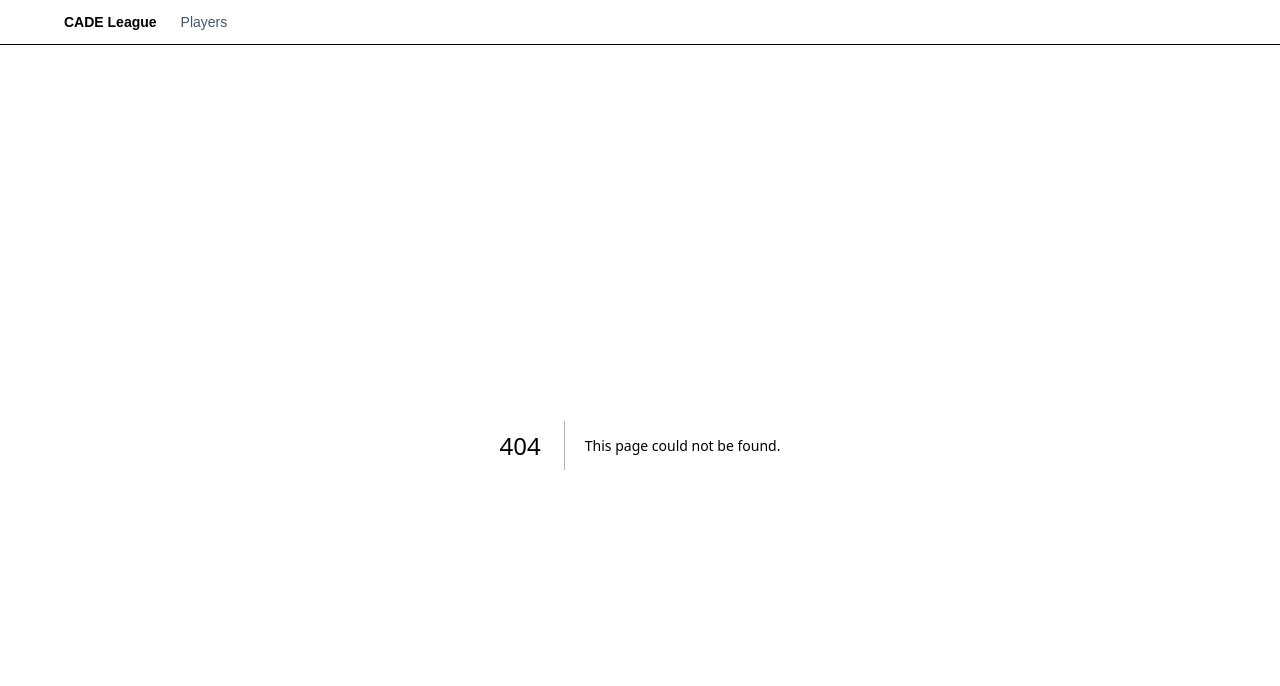
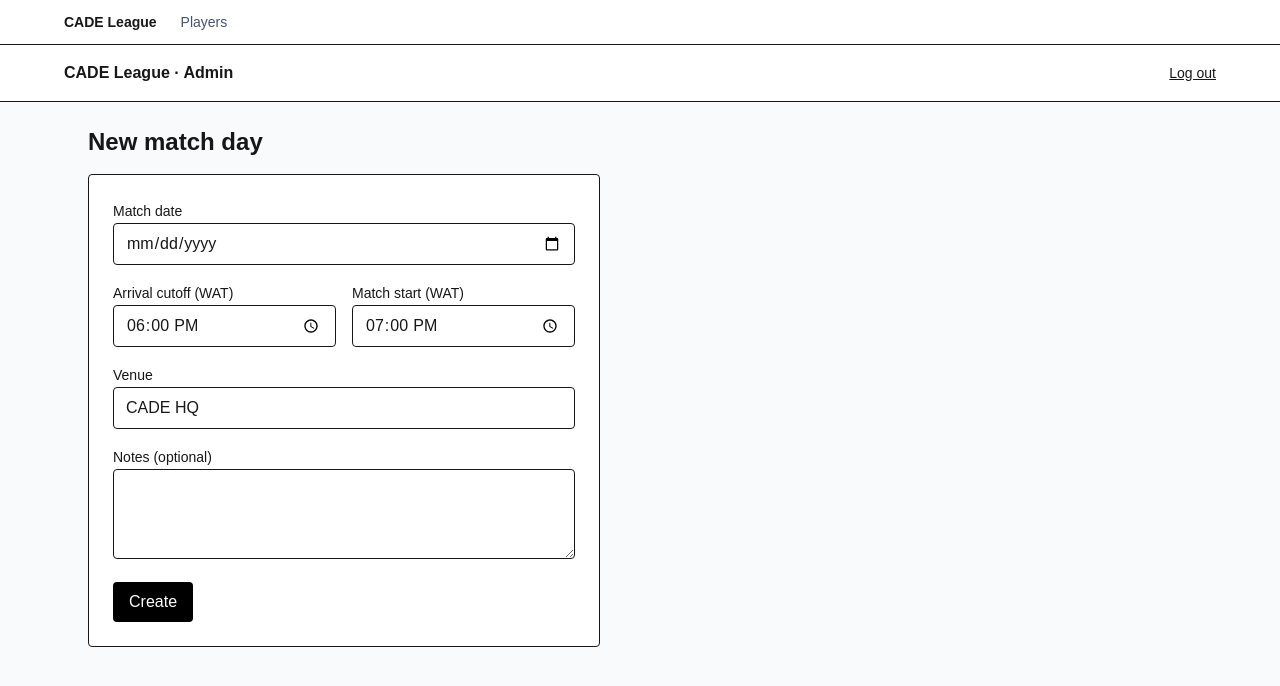
Before and after one commit to Layott/cade-league-platform, a Next.js app in the folder apps/web/: page /admin/match-days/new in a window 1280 px wide. Before the commit this address had no page. Shown: the top 686 px of the page. Built offline with nearby package versions, Linux system fonts and the light colour scheme.

Commit message:
feat(admin): /admin/match-days list + new match-day form

```diff
--- /dev/null
+++ b/apps/web/src/app/admin/match-days/new/actions.ts
@@ -0,0 +1,26 @@
+"use server";
+
+import { redirect } from "next/navigation";
+import { getServiceRoleSupabase } from "@/lib/supabase/service";
+import { createMatchDay } from "@/server/matches/match-days";
+
+export async function createMatchDayAction(formData: FormData) {
+  const sb = getServiceRoleSupabase();
+  const { data: season } = await sb
+    .from("seasons")
+    .select("id")
+    .is("deleted_at", null)
+    .eq("status", "active")
+    .maybeSingle();
+  if (!season) throw new Error("no active season configured");
+
+  const { id } = await createMatchDay(sb, {
+    seasonId: season.id,
+    matchDate: String(formData.get("matchDate") ?? ""),
+    arrivalCutoffTime: String(formData.get("arrivalCutoffTime") ?? ""),
+    matchStartTime: String(formData.get("matchStartTime") ?? ""),
+    venueName: String(formData.get("venueName") ?? ""),
+    notes: formData.get("notes") ? String(formData.get("notes")) : undefined,
+  });
+  redirect(`/admin/match-days/${id}`);
+}
--- /dev/null
+++ b/apps/web/src/app/admin/match-days/new/page.tsx
@@ -0,0 +1,59 @@
+import { createMatchDayAction } from "./actions";
+
+export default function NewMatchDayPage() {
+  return (
+    <div className="max-w-lg space-y-4">
+      <h2 className="text-2xl font-bold">New match day</h2>
+      <form action={createMatchDayAction} className="space-y-4 bg-white border rounded p-6">
+        <label className="block space-y-1">
+          <span className="text-sm">Match date</span>
+          <input
+            name="matchDate"
+            type="date"
+            required
+            className="w-full border rounded px-3 py-2"
+          />
+        </label>
+        <div className="grid grid-cols-2 gap-4">
+          <label className="block space-y-1">
+            <span className="text-sm">Arrival cutoff (WAT)</span>
+            <input
+              name="arrivalCutoffTime"
+              type="time"
+              required
+              defaultValue="18:00"
+              className="w-full border rounded px-3 py-2"
+            />
+          </label>
+          <label className="block space-y-1">
+            <span className="text-sm">Match start (WAT)</span>
+            <input
+              name="matchStartTime"
+              type="time"
+              required
+              defaultValue="19:00"
+              className="w-full border rounded px-3 py-2"
+            />
+          </label>
+        </div>
+        <label className="block space-y-1">
+          <span className="text-sm">Venue</span>
+          <input
+            name="venueName"
+            type="text"
+            required
+            defaultValue="CADE HQ"
+            className="w-full border rounded px-3 py-2"
+          />
+        </label>
+        <label className="block space-y-1">
+          <span className="text-sm">Notes (optional)</span>
+          <textarea name="notes" rows={3} className="w-full border rounded px-3 py-2" />
+        </label>
+        <button type="submit" className="bg-black text-white px-4 py-2 rounded">
+          Create
+        </button>
+      </form>
+    </div>
+  );
+}
--- /dev/null
+++ b/apps/web/src/app/admin/match-days/page.tsx
@@ -0,0 +1,68 @@
+import Link from "next/link";
+import { getServerSupabase } from "@/lib/supabase/server";
+import { listMatchDays } from "@/server/matches/match-days";
+import { formatWat } from "@/lib/time";
+
+export const dynamic = "force-dynamic";
+
+export default async function MatchDaysPage() {
+  const sb = await getServerSupabase();
+  const { data: season } = await sb
+    .from("seasons")
+    .select("id, year_range")
+    .is("deleted_at", null)
+    .eq("status", "active")
+    .maybeSingle();
+
+  const days = season ? await listMatchDays(sb, season.id) : [];
+
+  return (
+    <div className="space-y-6">
+      <div className="flex items-center justify-between">
+        <h2 className="text-2xl font-bold">Match Days</h2>
+        <Link
+          href="/admin/match-days/new"
+          className="bg-black text-white px-4 py-2 rounded text-sm"
+          data-testid="new-match-day-link"
+        >
+          + New match day
+        </Link>
+      </div>
+      <table className="w-full text-sm border bg-white">
+        <thead className="bg-slate-100">
+          <tr>
+            <th className="text-left p-2">Date</th>
+            <th className="text-left p-2">Venue</th>
+            <th className="text-left p-2">Status</th>
+            <th className="text-left p-2">Fixtures</th>
+            <th className="text-left p-2"></th>
+          </tr>
+        </thead>
+        <tbody>
+          {days.map((d) => (
+            <tr key={d.id} className="border-t">
+              <td className="p-2">
+                {formatWat(`${d.match_date}T00:00:00Z`, "EEE, MMM d yyyy")}
+              </td>
+              <td className="p-2">{d.venue_name}</td>
+              <td className="p-2">{d.status}</td>
+              <td className="p-2">{d.match_count}</td>
+              <td className="p-2">
+                <Link href={`/admin/match-days/${d.id}`} className="underline">
+                  Manage
+                </Link>
+              </td>
+            </tr>
+          ))}
+          {days.length === 0 ? (
+            <tr>
+              <td colSpan={5} className="p-4 text-center text-gray-500">
+                No match days yet. Click &quot;New match day&quot; to create one.
+              </td>
+            </tr>
+          ) : null}
+        </tbody>
+      </table>
+    </div>
+  );
+}
```
